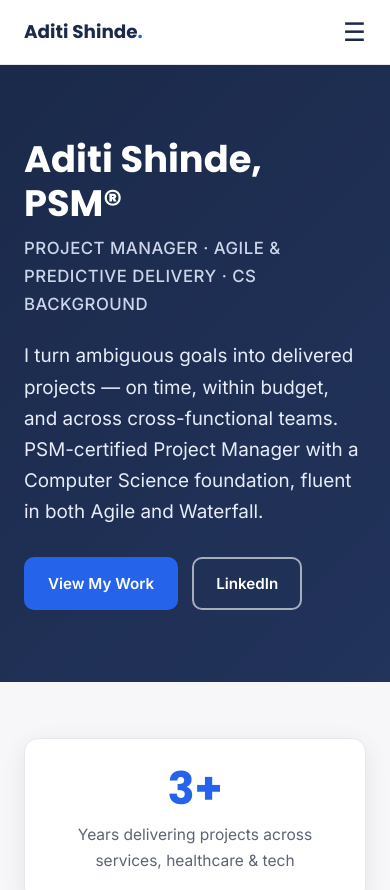
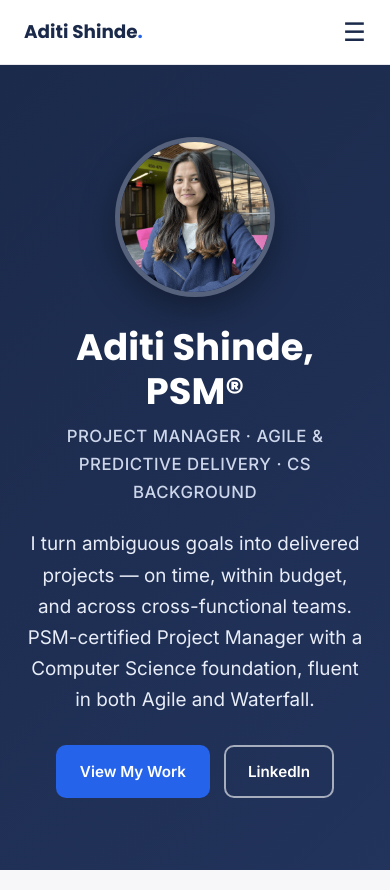
Before and after one commit to aditishinde2906/Portfolio, a plain HTML site: page index.html in a window 390 px wide. Shown: the top 890 px of the page. Drawn offline with Linux system fonts and the light colour scheme.

Commit message:
Add profile photo to home page hero
Co-Authored-By: Claude Opus 4.8 (1M context) <noreply@anthropic.com>

```diff
--- a/index.html
+++ b/index.html
@@ -26,7 +26,8 @@
 </nav>
 
 <header class="hero">
-  <div class="container">
+  <div class="container hero-inner">
+    <div class="hero-text">
       <h1>Aditi Shinde, PSM®</h1>
       <div class="role">Project Manager · Agile &amp; Predictive Delivery · CS Background</div>
       <p class="lead">I turn ambiguous goals into delivered projects — on time, within budget, and across cross-functional teams. PSM-certified Project Manager with a Computer Science foundation, fluent in both Agile and Waterfall.</p>
@@ -34,6 +35,8 @@
         <a class="btn btn-primary" href="projects.html">View My Work</a>
         <a class="btn btn-outline" href="https://www.linkedin.com/in/aditishinde29/" target="_blank" rel="noopener">LinkedIn</a>
       </div>
+    </div>
+    <img class="hero-photo" src="profile.png" alt="Aditi Shinde">
   </div>
 </header>
 
--- a/styles.css
+++ b/styles.css
@@ -55,6 +55,10 @@ section{padding:72px 0}
 .hero .role{color:#cdd6ea;font-weight:500;letter-spacing:.5px;font-size:1.05rem;margin-bottom:22px;text-transform:uppercase}
 .hero p.lead{color:#e7ecf7;font-size:1.18rem;max-width:680px;margin-bottom:30px}
 .hero .actions{display:flex;gap:14px;flex-wrap:wrap}
+.hero-inner{display:flex;align-items:center;gap:48px;justify-content:space-between}
+.hero-text{flex:1;min-width:0}
+.hero-photo{width:240px;height:240px;border-radius:50%;object-fit:cover;
+  border:5px solid rgba(255,255,255,.25);box-shadow:0 12px 34px rgba(0,0,0,.35);flex-shrink:0}
 
 /* ===== Stats ===== */
 .stats{background:var(--light)}
@@ -118,6 +122,9 @@ section{padding:72px 0}
   .nav-toggle{display:block}
   .stats-grid,.grid-2,.cred-grid,.contact-grid{grid-template-columns:1fr}
   .hero h1{font-size:2.3rem}
+  .hero-inner{flex-direction:column-reverse;text-align:center;gap:28px}
+  .hero .actions{justify-content:center}
+  .hero-photo{width:160px;height:160px}
   .hero{padding:72px 0}
   section{padding:56px 0}
 }
```
Also changed, not shown: profile.png (added). Lines whose indentation alone changed are shown as unchanged.
